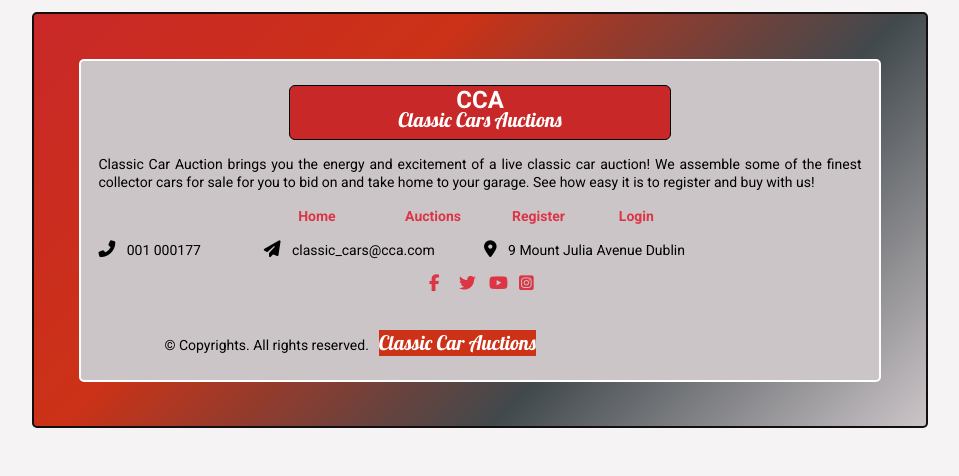
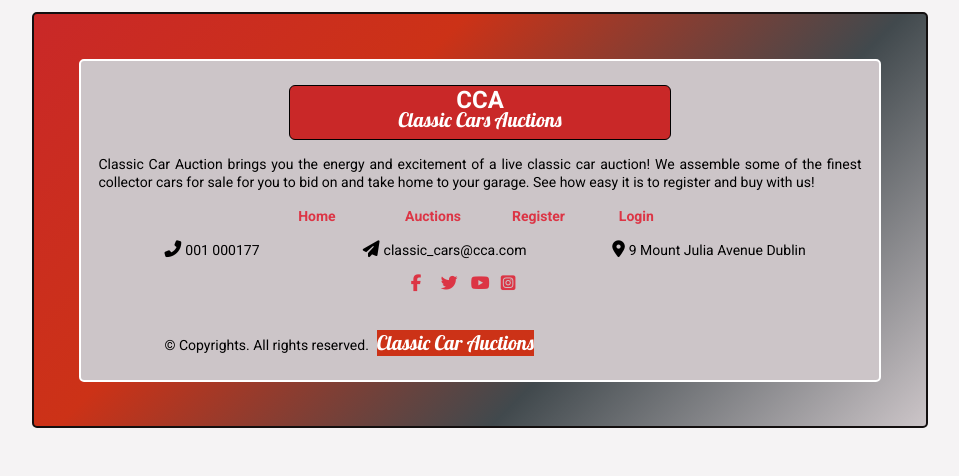
Before and after one commit to Code-Institute-Submissions/classic_cars_auctions, a Django app: page / in a window 1280 px wide. Shown: the part 2115-2591 px from the top of the page, without its empty margins (160-1119 px from the left). Run offline with Django 3.2, Linux system fonts and the light colour scheme; some libraries are stand-ins or nearby versions.

Commit message:
Adjusted footer layout

```diff
--- a/static/css/base.css
+++ b/static/css/base.css
@@ -261,9 +261,12 @@
 }
 
 footer li i {
-    margin-right: 8px;
     font-size: 120%;
 }
+
+/* footer li .fa-map-marker-alt {
+    margin-right: 12px;
+} */
 
 .copy-right a {
     color: #fff;
@@ -354,18 +357,6 @@
         width: 80%;
     }
 
-     /* welcome section */
-
-     /* .vert-img {
-        display: block;
-        width: 100%;
-        height: 100%;
-    }
-
-    .hor-img {
-        display: none;
-    } */
-
      /* footer */
 
      .footer-wrapper {
@@ -376,32 +367,3 @@
         width: 90%;
     }
 }
-
-/* @media (min-width: 992px){
-
-    /* welcome section */
-
-    /* .vert-img {
-        display: block;
-        width: 100%;
-        height: 100%;
-    }
-
-    .hor-img {
-        display: none;
-    }
-} */
-
-/* @media (min-width: 1171px) {
-
-     /* welcome section */
-
-    /* .vert-img {
-        width: 100%;
-        display: block;
-    }
-
-    .hor-img {
-        display: none;
-    }
-} */
--- a/templates/base.html
+++ b/templates/base.html
@@ -146,19 +146,18 @@
                             {% endif %}
                         </ul>
                     </div>
-                    <div class="col col-10 offset-1 offset-sm-0">
+                    <div class="col col-12">
                         <ul class="row list-unstyled">
-                            <li class="col col-12 col-sm-5 col-lg-3"><i class="fas fa-phone-alt"></i> 001 000177</li>
-                            <li class="col col-12 col-sm-6 col-lg-4"><i class="fas fa-paper-plane"></i>
-                                classic_cars@cca.com</li>
-                            <li class="col col-12 col-sm-8 ofsset-sm-1 col-lg-5 offset-lg-0 mt-2 mt-lg-0"><i
-                                    class="fas fa-map-marker-alt"></i> 9 Mount Julia Avenue Dublin</li>
+                            <li class="col col-11 offset-1 mb-2 col-sm-5 col-lg-3  mb-lg-0 "><i class="fas fa-phone-alt  mr-1"></i>001 000177</li>
+                            <li class="col col-11 offset-1 mb-2 col-sm-0 offset-sm-1 col-lg-4 offset-lg-0 mb-lg-0"><i class="fas fa-paper-plane  mr-1"></i>classic_cars@cca.com</li>
+                            <li class="col col-11 offset-1 mb-2 col-sm-12 col-lg-4 ofsset-lg-0 mb-lg-0 ml-lg-0 pl-lg-0 "><i
+                                    class="fas fa-map-marker-alt mr-1"></i>9 Mount Julia Avenue Dublin</li>
                         </ul>
 
                     </div>
-                    <div class="col col-10 offset-2 col-sm-4 offset-sm-5 mr-4 mb-3">
+                    <div class="col col-10 offset-1 col-sm-4 offset-sm-4 mr-4 mb-3">
                         <ul class="row list-unstyled">
-                            <li class="col-2 col-sm-1"><a href="#"><i
+                            <li class="col-2 col-sm-1 ml-sm-3 ml-lg-5"><a href="#"><i
                                         class="fab fa-facebook-f text-danger fs-4"></i></a></li>
                             <li class="col-2 col-sm-1"><a href="#"><i class="fab fa-twitter text-danger fs-4"></i></a>
                             </li>
@@ -171,7 +170,7 @@
                 </div>
                 <div class="row">
                     <div class="col col-10 offset-1 ">
-                        <p class="mb-0 copy-right">&copy; Copyrights. All rights reserved.<a href="#">Classic Car
+                        <p class="mb-0 ml-5 ml-sm-0 copy-right">&copy; Copyrights. All rights reserved.<a class="ml-3 ml-sm-2" href="{% url 'home' %}">Classic Car
                                 Auctions</a></p>
                     </div>
                 </div>
```
